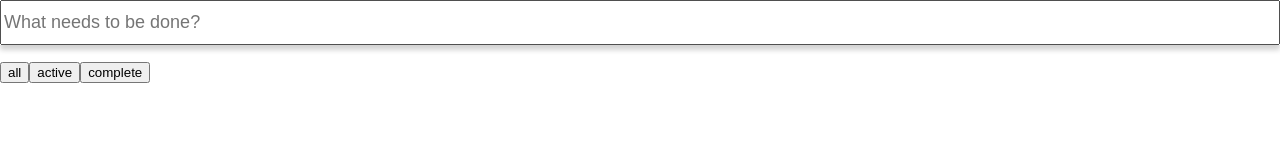
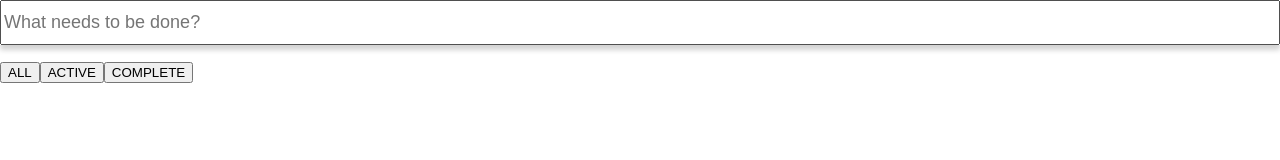
Before and after one commit to ctsmith2308/react-typescript-todo, a React (Create React App) app: page / in a window 1280 px wide. Shown: the top 160 px of the page. Built offline with nearby package versions, Linux system fonts and the light colour scheme.

Commit message:
added enums

```diff
--- a/src/actionCreators.ts
+++ b/src/actionCreators.ts
@@ -1,24 +1,29 @@
-import { UserInputAction, TodoAction, ViewAction } from "./types";
+import {
+  UserInputAction,
+  TodoAction,
+  ViewAction,
+  ReducerActions
+} from "./types";
 
 export const handleInput = (
   userInput: string,
   addTodo?: boolean
 ): UserInputAction => ({
-  type: addTodo ? "ADD_TODO" : "INPUT_CHANGED",
+  type: addTodo ? ReducerActions.ADD_TODO : ReducerActions.INPUT_CHANGED,
   userInput
 });
 
 export const toggleTodoStatus = (id: number): TodoAction => ({
-  type: "TOGGLE_TODO_STATUS",
+  type: ReducerActions.TOGGLE_TODO_STATUS,
   id
 });
 
 export const deleteTodo = (id: number): TodoAction => ({
-  type: "DELETE_TODO",
+  type: ReducerActions.DELETE_TODO,
   id
 });
 
 export const toggleView = (view: string): ViewAction => ({
-  type: "TOGGLE_VIEW",
+  type: ReducerActions.TOGGLE_VIEW,
   view
 });
--- a/src/rootReducer.ts
+++ b/src/rootReducer.ts
@@ -3,7 +3,8 @@ import {
   TodoState,
   UserInputAction,
   TodoAction,
-  ViewAction
+  ViewAction,
+  ReducerActions
 } from "./types";
 
 export const initialState: TodoState = {
@@ -20,12 +21,12 @@ const rootReducer = (
   action: TodoActionTypes
 ): TodoState => {
   switch (action.type) {
-    case "INPUT_CHANGED":
+    case ReducerActions.INPUT_CHANGED:
       return {
         ...state,
         userInput: action.userInput
       };
-    case "ADD_TODO":
+    case ReducerActions.ADD_TODO:
       return {
         ...state,
         userInput: "",
@@ -34,7 +35,7 @@ const rootReducer = (
           { id: state.counter++, item: action.userInput, complete: false }
         ]
       };
-    case "TOGGLE_TODO_STATUS":
+    case ReducerActions.TOGGLE_TODO_STATUS:
       return {
         ...state,
         todos: state.todos.map((item: Todo) =>
@@ -43,12 +44,12 @@ const rootReducer = (
             : { ...item }
         )
       };
-    case "DELETE_TODO":
+    case ReducerActions.DELETE_TODO:
       return {
         ...state,
         todos: state.todos.filter((item: Todo) => item.id !== action.id)
       };
-    case "TOGGLE_VIEW":
+    case ReducerActions.TOGGLE_VIEW:
       return {
         ...state,
         view: action.view
--- a/src/todoListContainer.tsx
+++ b/src/todoListContainer.tsx
@@ -5,16 +5,17 @@ import {
   Todo,
   TodoState,
   TodoListStateProps,
-  ToggleTodoDispatchProps
+  ToggleTodoDispatchProps,
+  Views
 } from "./types";
 
 import TodoList from "./todoList";
 
 const _toggleView = (todos: Todo[], view: string) => {
   switch (view) {
-    case "active":
+    case Views.ACTIVE:
       return todos.filter(item => !item.complete);
-    case "complete":
+    case Views.COMPLETE:
       return todos.filter(item => item.complete);
     default:
       return todos;
--- a/src/types.ts
+++ b/src/types.ts
@@ -51,3 +51,18 @@ export type ViewAction = {
 export type ViewMapDispatch = {
   toggleView: (view: string) => ViewAction;
 };
+
+// Enums
+export enum Views {
+  ALL = "ALL",
+  ACTIVE = "ACTIVE",
+  COMPLETE = "COMPLETE"
+}
+
+export enum ReducerActions {
+  INPUT_CHANGED = "INPUT_CHANGED",
+  ADD_TODO = "ADD_TODO",
+  TOGGLE_TODO_STATUS = "TOGGLE_TODO_STATUS",
+  DELETE_TODO = "DELETE_TODO",
+  TOGGLE_VIEW = "TOGGLE_VIEW"
+}
--- a/src/viewButtons.tsx
+++ b/src/viewButtons.tsx
@@ -1,7 +1,7 @@
 import React from "react";
-import { ViewMapDispatch } from "./types";
+import { ViewMapDispatch, Views } from "./types";
 
-const views = ["all", "active", "complete"];
+const views = [Views.ALL, Views.ACTIVE, Views.COMPLETE];
 
 type ViewProps = ViewMapDispatch;
 
```
